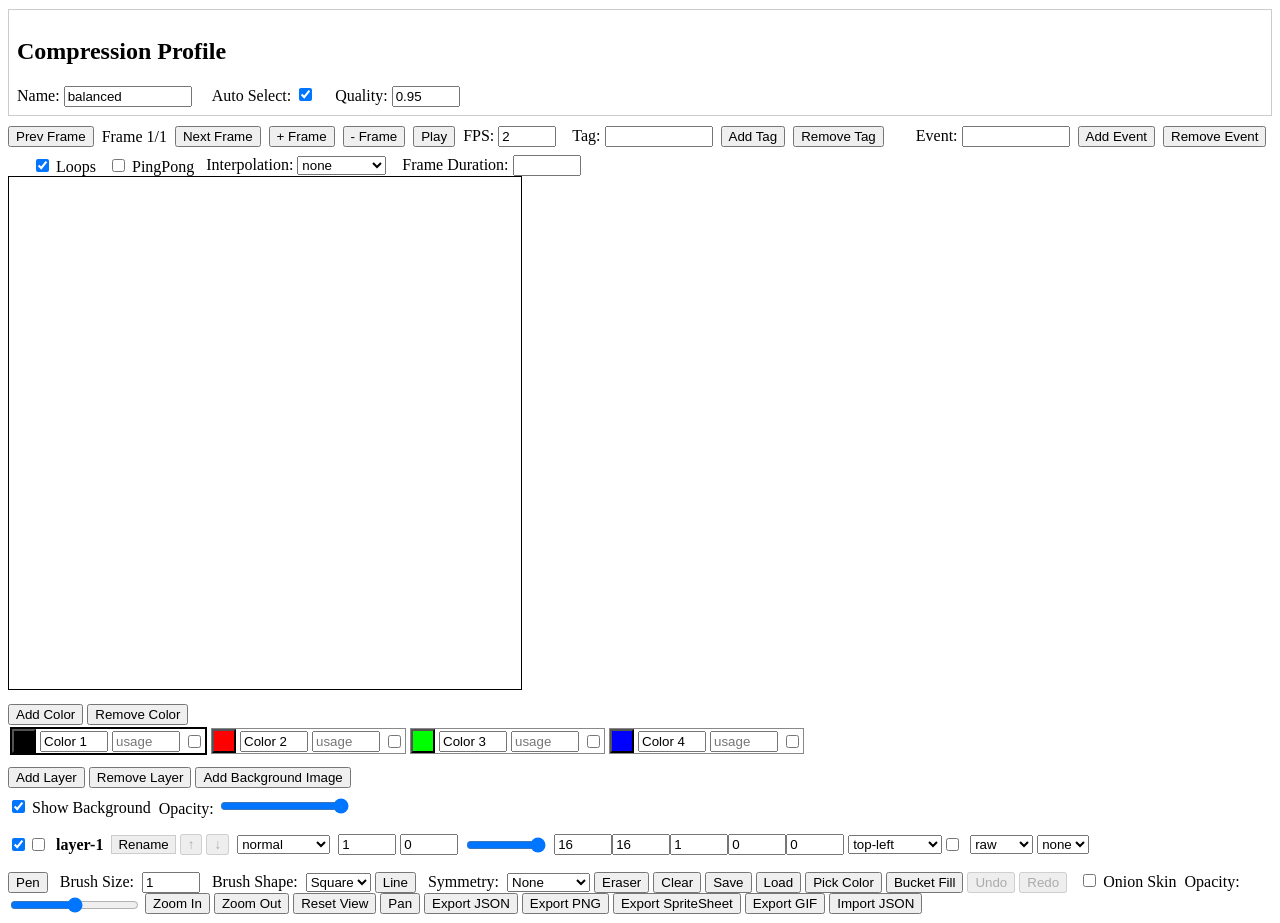
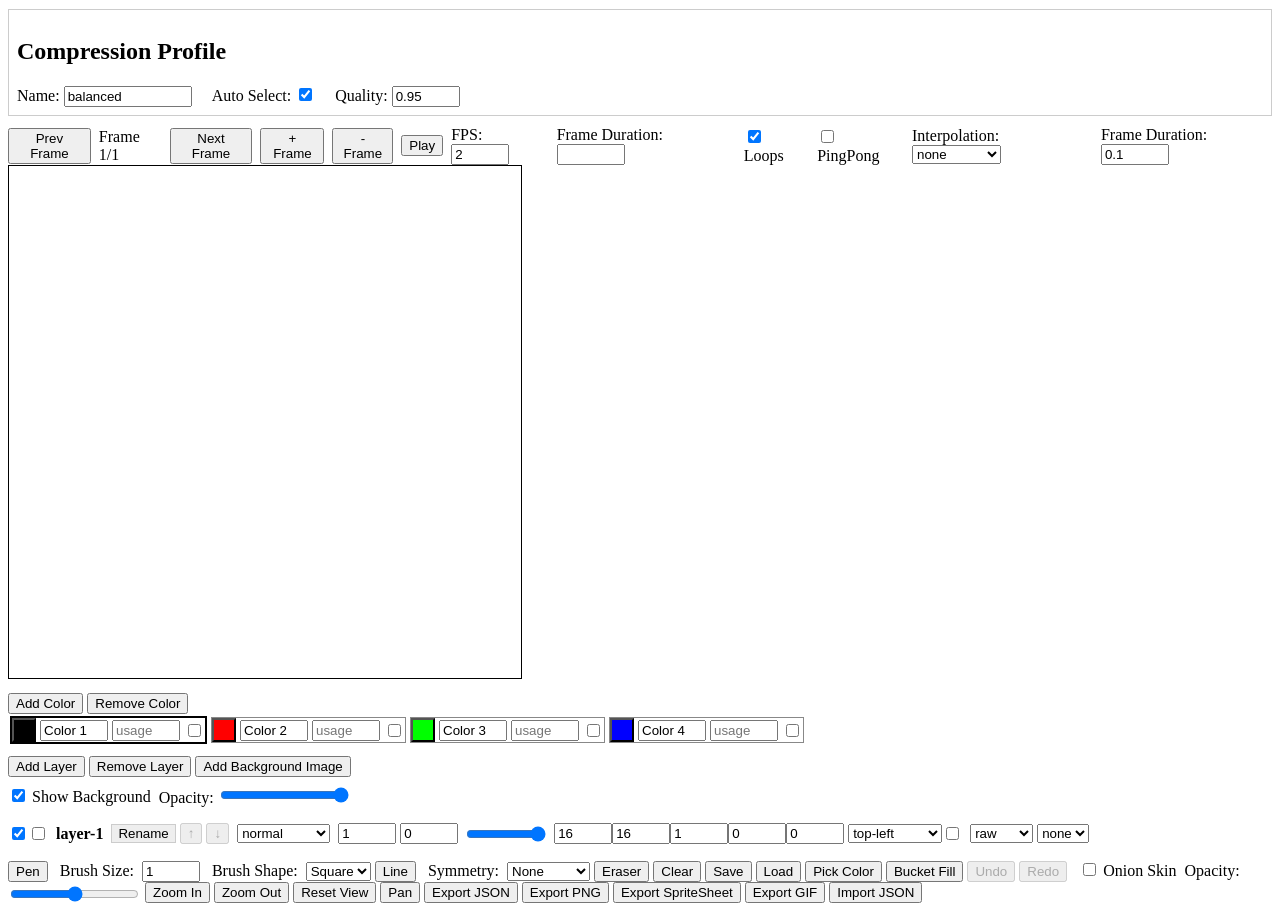
Before and after one commit to popcoondev/mrpaf-editor, a website: page packages/editor/index.html in a window 1280 px wide. Shown: the part 1007-1930 px from the top of the page. Drawn offline with Linux system fonts and the light colour scheme.

Commit message:
revert(ui): reset index.html before layout refresh

```diff
--- a/packages/editor/index.html
+++ b/packages/editor/index.html
@@ -99,7 +99,7 @@
     <label style="margin-left:16px;">Quality: <input type="number" id="cp-quality" step="0.01" min="0" max="1" value="0.95" style="width:60px;" /></label>
   </div>
   <!-- Animation timeline controls -->
-  <div id="timeline-controls" style="margin-top:10px; display:flex; align-items:center; gap:8px; flex-wrap:wrap;">
+  <div id="timeline-controls" style="margin-top:10px; display:flex; align-items:center; gap:8px;">
     <button id="prev-frame">Prev Frame</button>
     <span id="frame-indicator">Frame 1/1</span>
     <button id="next-frame">Next Frame</button>
@@ -107,16 +107,7 @@
     <button id="remove-frame">- Frame</button>
     <button id="play">Play</button>
     <label>FPS: <input type="number" id="fps-input" min="1" max="60" value="2" style="width:50px;" /></label>
-    <!-- Frame tags editor -->
-    <label style="margin-left:8px;">Tag: <input type="text" id="frame-tag-input" style="width:100px;" /></label>
-    <button id="add-frame-tag">Add Tag</button>
-    <button id="remove-frame-tag">Remove Tag</button>
-    <ul id="frame-tag-list" style="list-style:none; display:flex; gap:4px; margin:0 0 0 8px; padding:0;"></ul>
-    <!-- Frame events editor -->
-    <label style="margin-left:8px;">Event: <input type="text" id="frame-event-input" style="width:100px;" /></label>
-    <button id="add-frame-event">Add Event</button>
-    <button id="remove-frame-event">Remove Event</button>
-    <ul id="frame-event-list" style="list-style:none; display:flex; gap:4px; margin:0 0 0 8px; padding:0;"></ul>
+    <label style="margin-left:8px;">Frame Duration: <input type="number" id="frame-duration" min="0.01" step="0.01" value="0.1" style="width:60px;" /></label>
     <label style="margin-left:8px;"><input type="checkbox" id="loop-check" /> Loops</label>
     <label style="margin-left:4px;"><input type="checkbox" id="pingpong-check" /> PingPong</label>
     <label style="margin-left:4px;">Interpolation: <select id="interp-select">
@@ -188,7 +179,6 @@
     <!-- Accept .mrpaf or .json files for MRPAF projects -->
     <input type="file" id="import-file" accept=".mrpaf,application/json" style="display:none" />
   </div>
-  <!-- Cache-busting query param for development reloads -->
-  <script type="module" src="./main.js?v=2"></script>
+  <script type="module" src="./main.js"></script>
 </body>
 </html>
```
